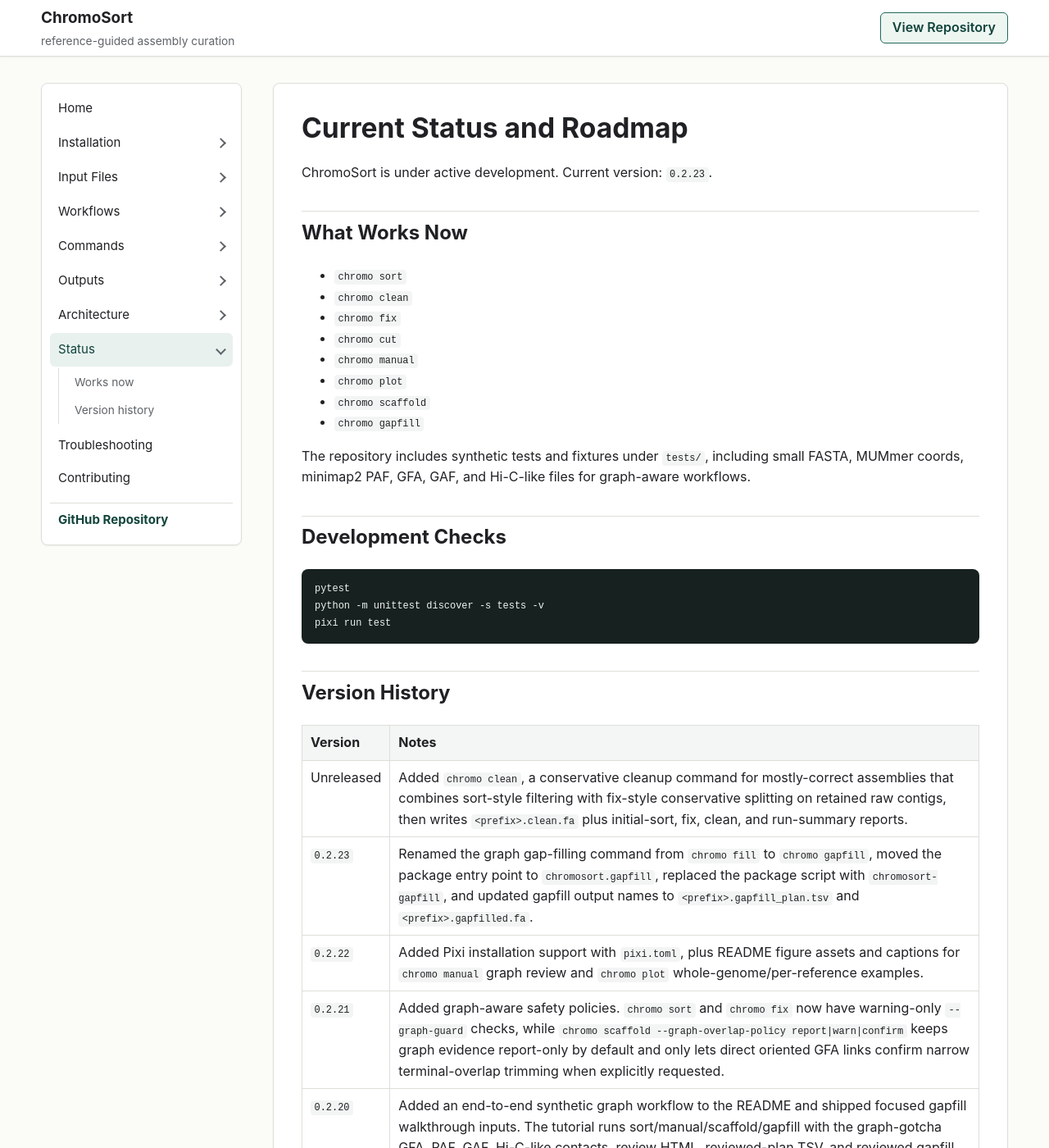
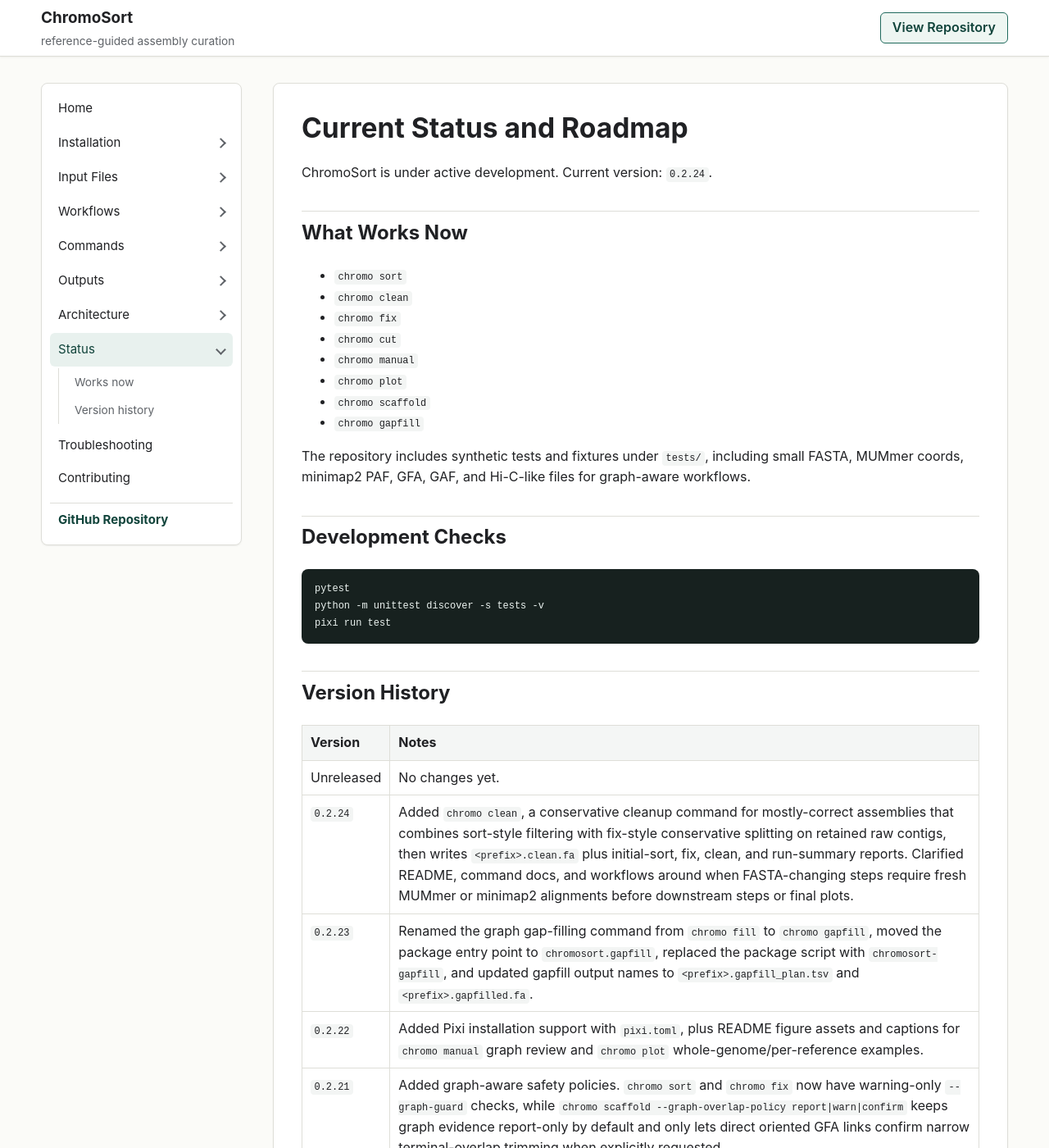
Before and after one commit to rotheconrad/chromosort, a Jekyll site: the page built from docs/status.md, in a window 1280 px wide and 1400 px high. Shown: the whole window at 82% size. Built offline with Jekyll 4.4.1, drawn with Linux system fonts in a browser that asks for light colours.

```diff
--- a/conda-recipe/meta.yaml
+++ b/conda-recipe/meta.yaml
@@ -1,5 +1,5 @@
 {% set name = "chromosort" %}
-{% set version = "0.2.23" %}
+{% set version = "0.2.24" %}
 
 package:
   name: {{ name|lower }}
--- a/docs/status.md
+++ b/docs/status.md
@@ -5,7 +5,7 @@ description: Current ChromoSort command status and version history.
 
 # Current Status and Roadmap
 
-ChromoSort is under active development. Current version: `0.2.23`.
+ChromoSort is under active development. Current version: `0.2.24`.
 
 ## What Works Now
 
@@ -32,7 +32,8 @@ pixi run test
 
 | Version | Notes |
 | --- | --- |
-| Unreleased | Added `chromo clean`, a conservative cleanup command for mostly-correct assemblies that combines sort-style filtering with fix-style conservative splitting on retained raw contigs, then writes `<prefix>.clean.fa` plus initial-sort, fix, clean, and run-summary reports. |
+| Unreleased | No changes yet. |
+| `0.2.24` | Added `chromo clean`, a conservative cleanup command for mostly-correct assemblies that combines sort-style filtering with fix-style conservative splitting on retained raw contigs, then writes `<prefix>.clean.fa` plus initial-sort, fix, clean, and run-summary reports. Clarified README, command docs, and workflows around when FASTA-changing steps require fresh MUMmer or minimap2 alignments before downstream steps or final plots. |
 | `0.2.23` | Renamed the graph gap-filling command from `chromo fill` to `chromo gapfill`, moved the package entry point to `chromosort.gapfill`, replaced the package script with `chromosort-gapfill`, and updated gapfill output names to `<prefix>.gapfill_plan.tsv` and `<prefix>.gapfilled.fa`. |
 | `0.2.22` | Added Pixi installation support with `pixi.toml`, plus README figure assets and captions for `chromo manual` graph review and `chromo plot` whole-genome/per-reference examples. |
 | `0.2.21` | Added graph-aware safety policies. `chromo sort` and `chromo fix` now have warning-only `--graph-guard` checks, while `chromo scaffold --graph-overlap-policy report|warn|confirm` keeps graph evidence report-only by default and only lets direct oriented GFA links confirm narrow terminal-overlap trimming when explicitly requested. |
--- a/pyproject.toml
+++ b/pyproject.toml
@@ -4,7 +4,7 @@ build-backend = "setuptools.build_meta"
 
 [project]
 name = "chromosort"
-version = "0.2.23"
+version = "0.2.24"
 description = "Reference-order, clean, fix, cut, manually edit, scaffold, gapfill, plot, and review genome assembly contigs from MUMmer, minimap2, GFA, GAF, and Hi-C evidence."
 readme = "README.md"
 requires-python = ">=3.9"
```
Also changed, not shown: README.longform.md (+2 -1 lines), docs/archive/longform-readme.md (+1 -0 lines), CHANGELOG.md, README.md, 1 other file.
